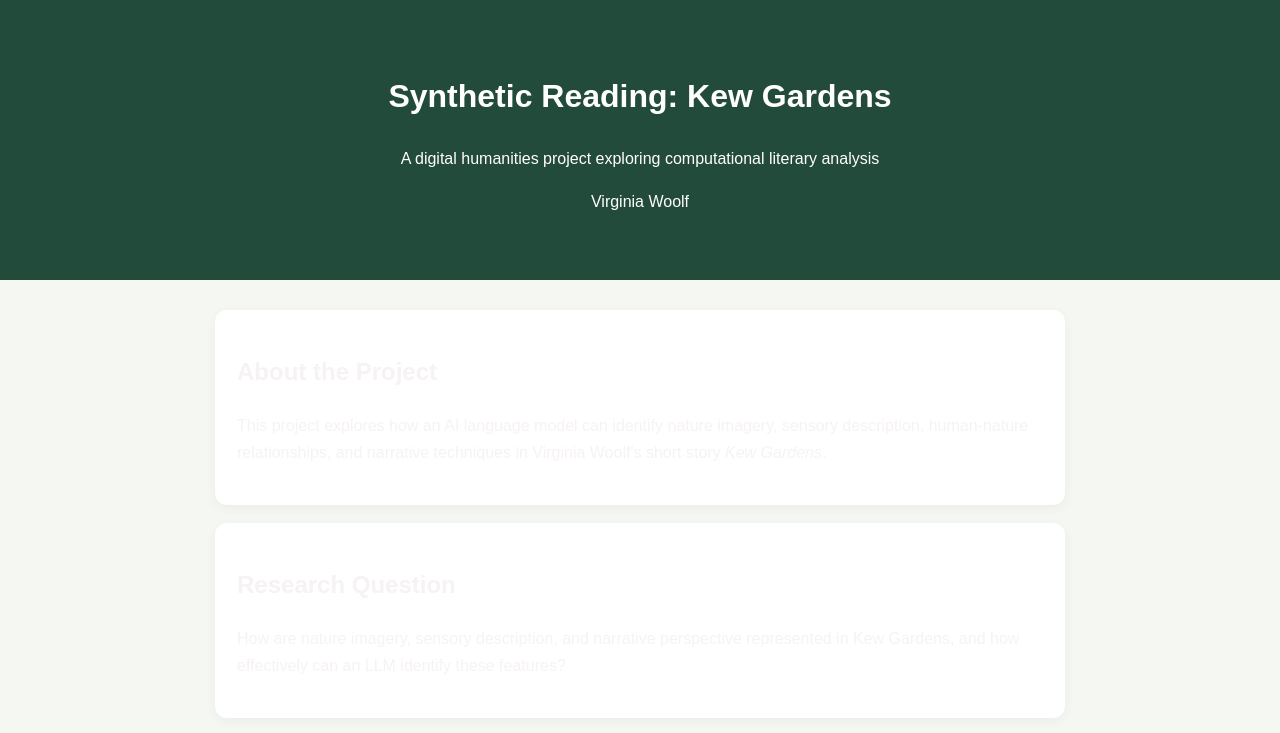
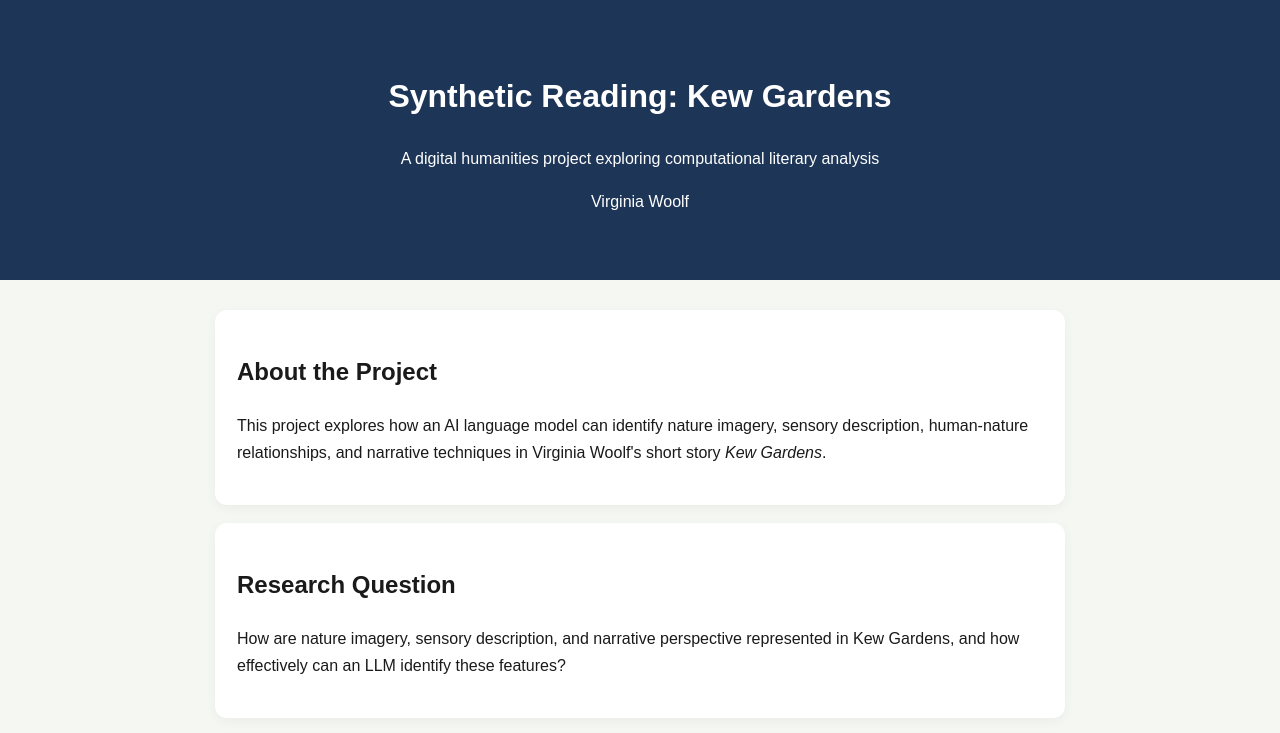
Before and after one commit to adityakumar190/synthetic-reading-kew-gardens, a plain HTML site: page index.html in a window 1280 px wide. Shown: the top 733 px of the page. Drawn offline with Linux system fonts and the light colour scheme.

Commit message:
Update index.html

```diff
--- a/index.html
+++ b/index.html
@@ -10,11 +10,11 @@
       margin: 0;
       font-family: Arial, sans-serif;
       line-height: 1.7;
-      color: #f7f2f4;
+      color: #1a1a1a;
       background: #f4f7f2;
     }
     header {
-      background: #234b3b;
+      background: #1d3557;
       color: white;
       padding: 48px 20px;
       text-align: center;
```
